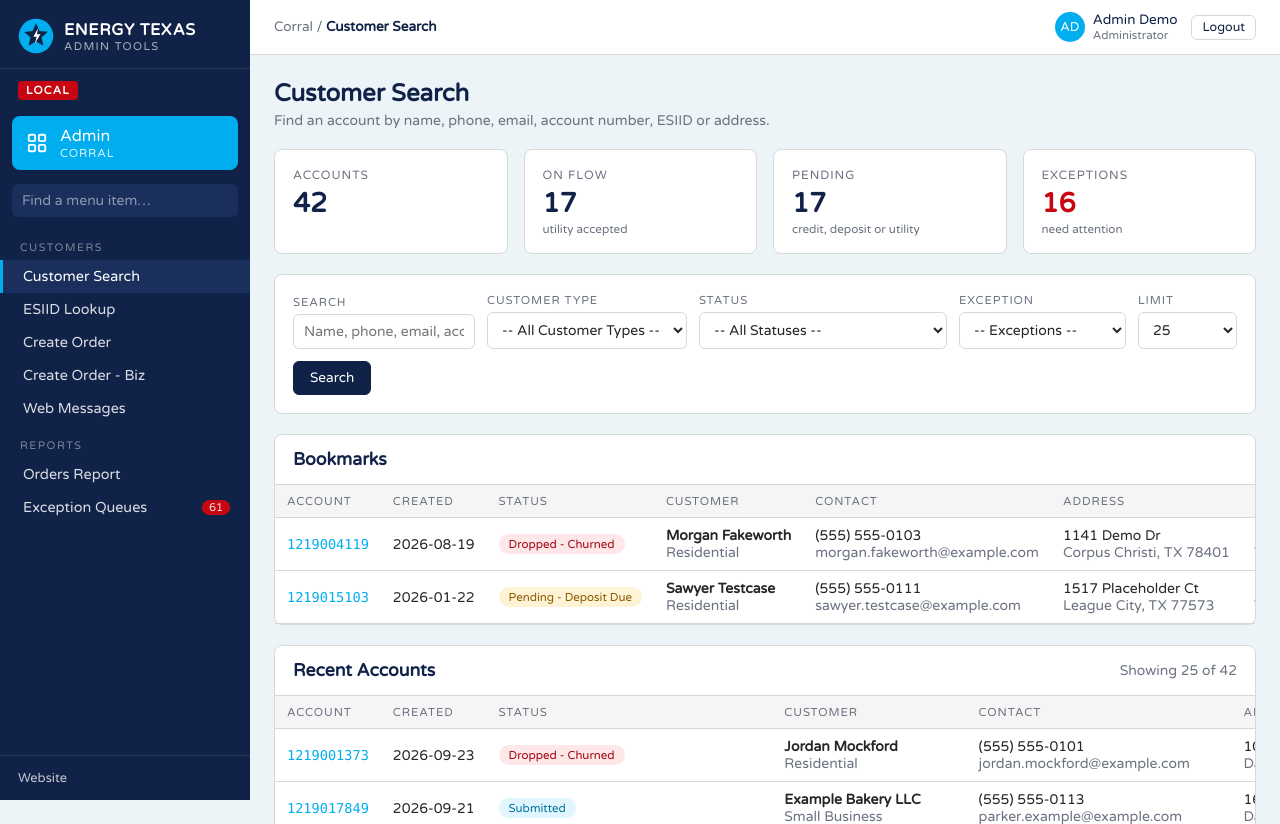
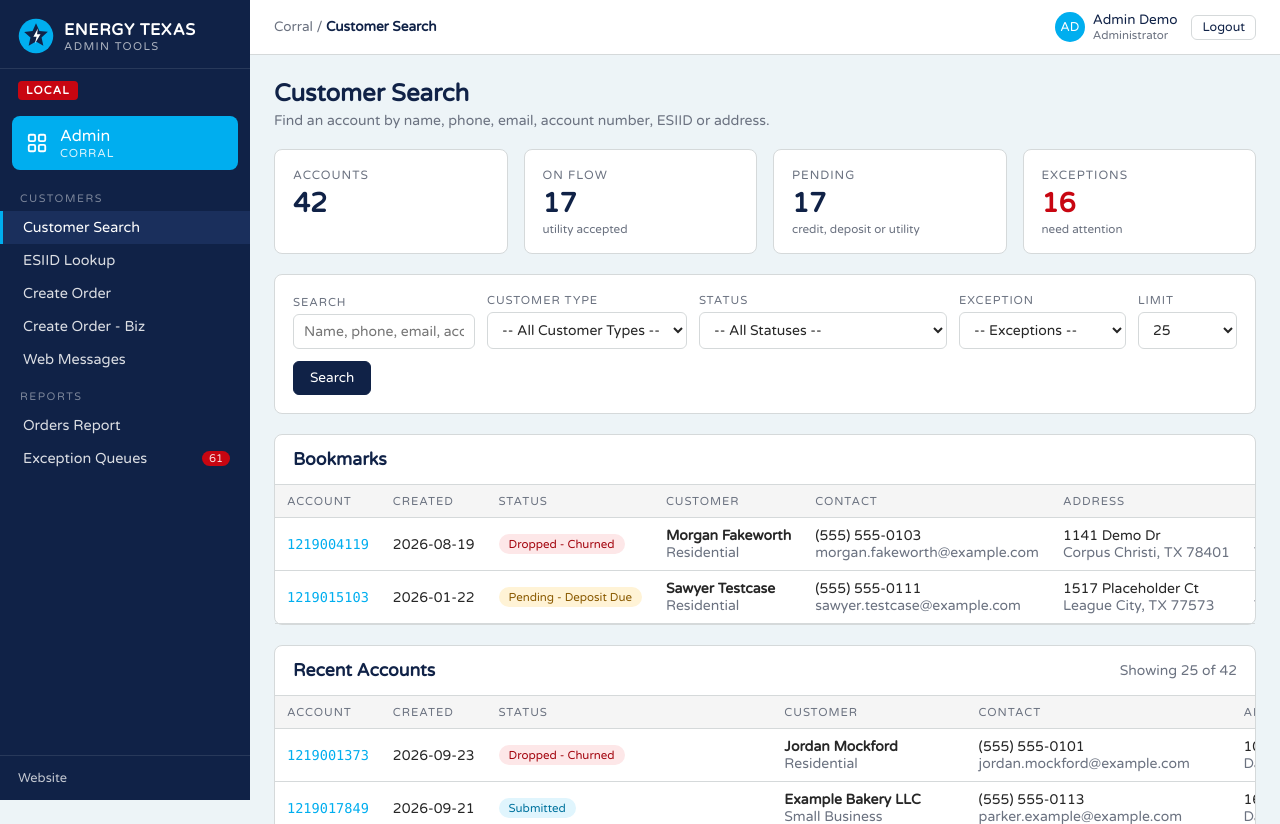
Before and after one commit to justadevfrom92/bugs, a Laravel app: page /admin/corral in a window 1280 px wide. Shown: the top 824 px of the page. Run offline with Laravel 12, Linux system fonts and the light colour scheme; a user stored in the database is signed in; data comes from the database, SQL or seed files in the repository; data that the repository does not hold is empty.

Commit message:
Remove the menu search box from the admin sidebar
Co-Authored-By: Claude Opus 5.5 <noreply@anthropic.com>
Claude-Session: https://claude.ai/code/session_01VDdrFmWED2SGcUV62YYQZE

```diff
--- a/public/admin-assets/admin.css
+++ b/public/admin-assets/admin.css
@@ -57,9 +57,6 @@ h3 { font-size: .95rem; color: var(--navy); margin-bottom: 8px; }
 .admin-home small { display: block; font-size: .72rem; opacity: .85; letter-spacing: .08em; text-transform: uppercase; }
 .admin-home:hover { background: #0099d4; text-decoration: none; }
 .admin-home:focus-visible { outline: 2px solid #fff; outline-offset: 2px; }
-.nav-search { margin: 6px 12px 10px; }
-.nav-search input { width: 100%; padding: 8px 10px; border-radius: 6px; border: 0; background: var(--navy-2); color: #fff; }
-.nav-search input::placeholder { color: rgba(255,255,255,.5); }
 .menu { padding: 0 0 20px; flex: 1; }
 .menu h4 { font-size: .68rem; text-transform: uppercase; letter-spacing: .14em; color: rgba(255,255,255,.45); padding: 14px 20px 6px; font-weight: 400; }
 .menu a {
--- a/public/admin-assets/admin.js
+++ b/public/admin-assets/admin.js
@@ -39,14 +39,9 @@
   }
 
   document.addEventListener('DOMContentLoaded', function () {
-    // Mobile menu and menu search
+    // Mobile menu
     var menuBtn = $('#menu-btn');
     if (menuBtn) menuBtn.addEventListener('click', function () { $('#sidebar').classList.toggle('open'); });
-    var find = $('#find');
-    if (find) find.addEventListener('input', function () {
-      var v = find.value.toLowerCase();
-      $$('#menu a').forEach(function (a) { a.hidden = !!v && a.textContent.toLowerCase().indexOf(v) < 0; });
-    });
 
     // Flash message from the server
     var t = $('#toast');
--- a/resources/views/admin/layouts/app.blade.php
+++ b/resources/views/admin/layouts/app.blade.php
@@ -28,7 +28,6 @@
             <svg viewBox="0 0 24 24" fill="none" stroke="currentColor" stroke-width="2" aria-hidden="true"><rect x="3" y="3" width="7" height="7" rx="1.5"/><rect x="14" y="3" width="7" height="7" rx="1.5"/><rect x="3" y="14" width="7" height="7" rx="1.5"/><rect x="14" y="14" width="7" height="7" rx="1.5"/></svg>
             <span>Admin<small>{{ $app['name'] }}</small></span>
         </a>
-        <div class="nav-search"><input id="find" type="search" placeholder="Find a menu item…" aria-label="Find a menu item"></div>
         <nav class="menu" id="menu" aria-label="{{ $app['name'] }} menu">
             @foreach ($sections as $heading => $items)
                 <h4>{{ $heading }}</h4>
```
Also changed, not shown: tests/Feature/AdminTest.php (+2 -1 lines).
